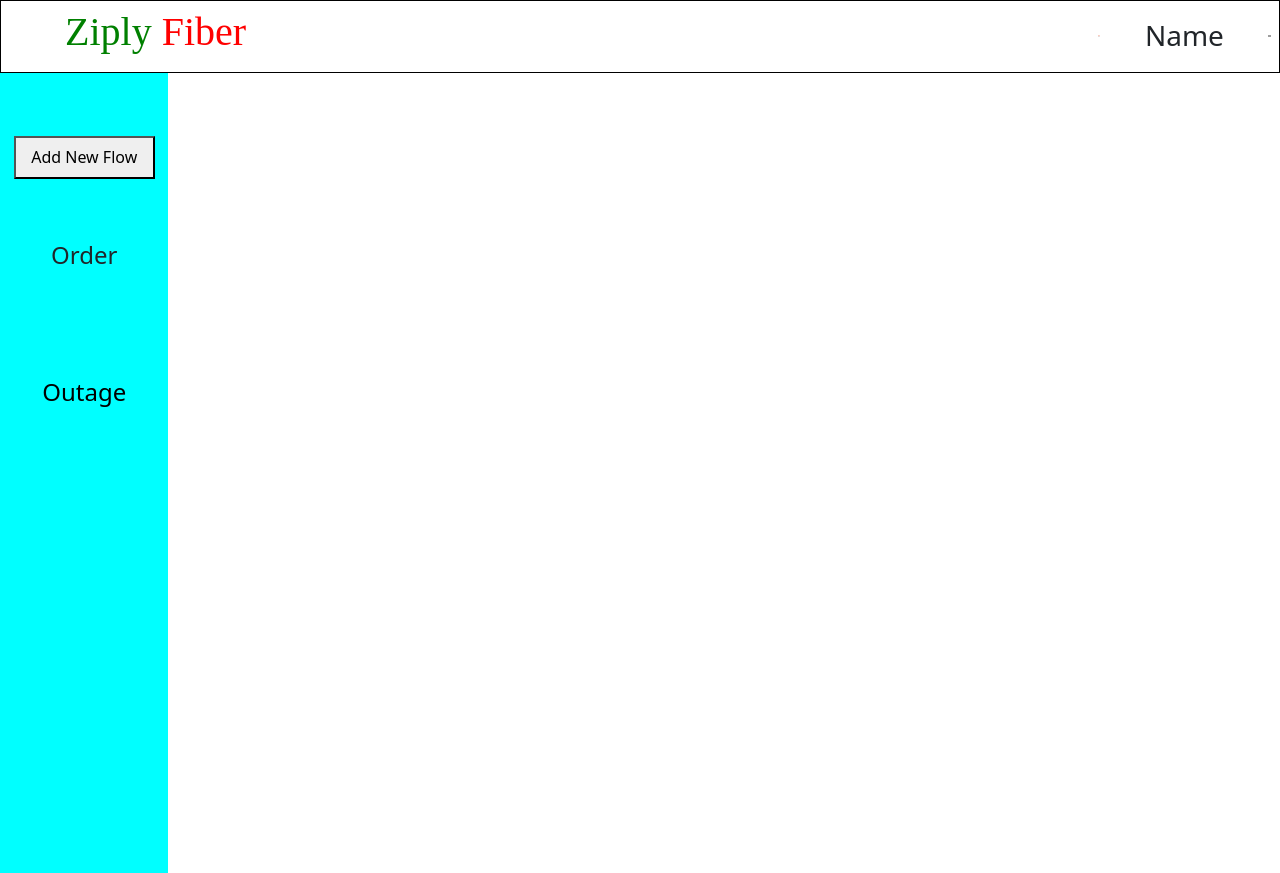
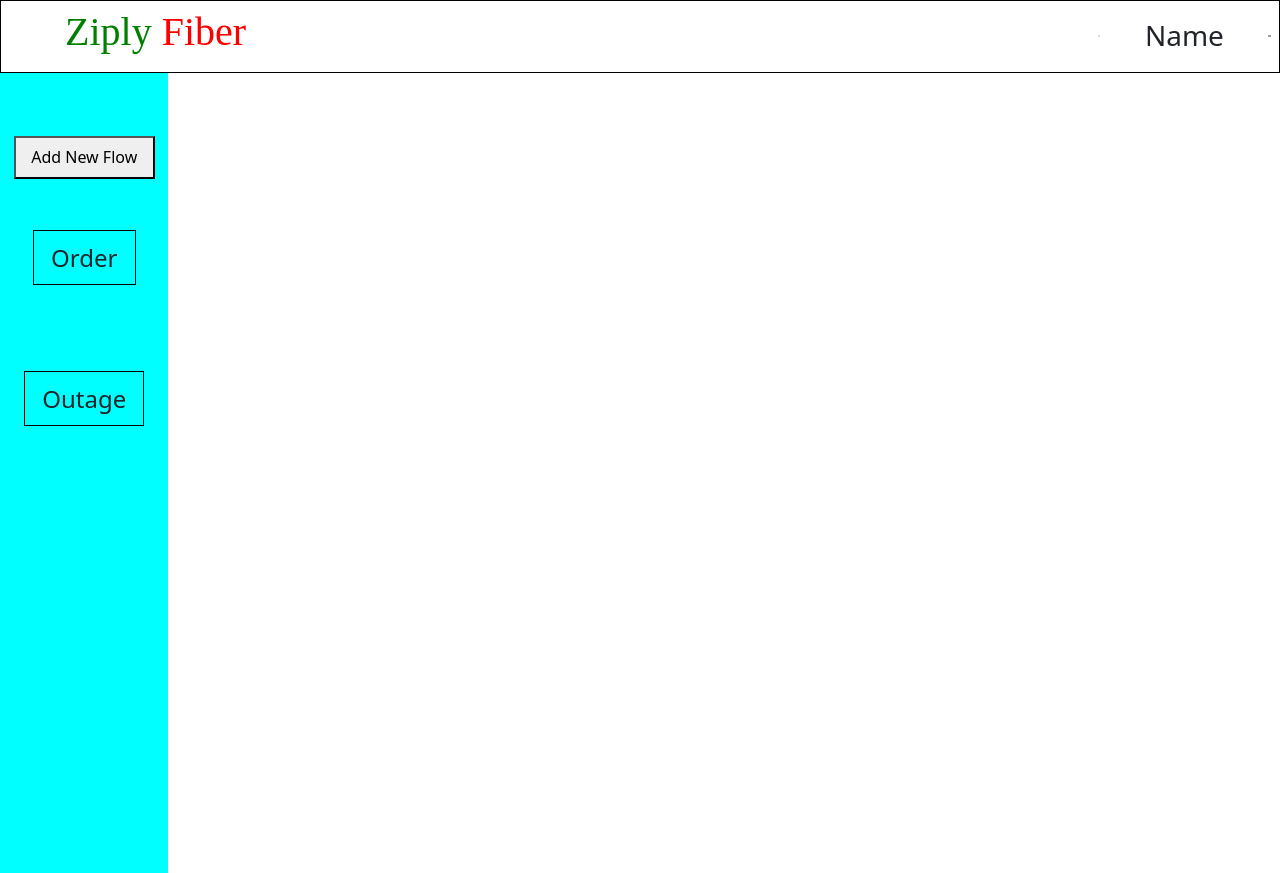
Before and after one commit to saurabh6893/SidebarUi, a React (Create React App) app: page / in a window 1280 px wide. Built offline with nearby package versions, Linux system fonts and the light colour scheme; grey boxes are pictures that could not be loaded.

Commit message:
added edit option: status Unfixed

```diff
--- a/src/App.css
+++ b/src/App.css
@@ -133,7 +133,9 @@
   margin: 10%;
   padding: 1%;
 }
-
+.flow {
+  border: 1px solid black;
+}
 /*
 
 
--- a/src/Pages/Flowstats.tsx
+++ b/src/Pages/Flowstats.tsx
@@ -5,23 +5,21 @@
 import Modal from 'react-bootstrap/Modal'
 
 const Flowstats = () => {
-  const { text, setText, flowbar, active, setActive, setFlowbars } =
+  const { pushtext, text, setText, selected, setSideArr, sideArr } =
     useContext(ZipContext)
   const [show, setShow] = useState(false)
 
-  const texton = (e: any) => {
-    setText(e.target.value)
+  const save = (selected: any, text: any) => {
+    let edited = sideArr.map((s: any) => {
+      if (s.id === selected) {
+        s.title = text
+      }
+      return sideArr
+    })
+    setSideArr(edited)
   }
 
-  const saveFlow = () => {
-    if (!flowbar.includes(text)) {
-      flowbar.pop()
-      setFlowbars([...flowbar, text])
-      setActive(!active)
-    }
-
-    console.log(flowbar)
-  }
+  const Yes = (e) => {}
 
   return (
     <div className='flowstats'>
@@ -29,7 +27,7 @@
         <Button className='delete' variant='danger'>
           Delete
         </Button>
-        <Button variant='primary' onClick={() => setShow(true)}>
+        <Button variant='primary' onClick={() => save(selected, text)}>
           Save
         </Button>
       </div>
@@ -47,7 +45,7 @@
         </Modal.Header>
         <Modal.Body>
           <h1>Are u Sure u want to save ??</h1>
-          <Button variant='primary' onClick={saveFlow}>
+          <Button variant='primary' onClick={(e) => Yes(e)}>
             Save
           </Button>
         </Modal.Body>
@@ -60,7 +58,7 @@
           <input
             type='text'
             placeholder='Enter a name'
-            onChange={(e) => texton(e)}
+            onChange={(e) => pushtext(e)}
           />
         </div>
       </div>
--- a/src/Zipply.tsx
+++ b/src/Zipply.tsx
@@ -6,9 +6,8 @@
 export type Info = {
   text?: any
   setText?: any
-
-  flowbar?: any
-  setFlowbars?: any
+  sideArr?: any
+  setSideArr?: any
 }
 
 type ContextProp = {
@@ -18,41 +17,59 @@
 export const ZipContext: React.Context<any> = createContext('')
 
 const Zipply: React.FC<Info> = () => {
-  const [text, setText] = useState('newFlow')
-  const [flowbar, setFlowbars] = useState(['Outage'])
-  const [active, setActive] = useState<boolean>(false)
-  const more = () => {
+  const [sideArr, setSideArr] = useState<any>([])
+  const [text, setText] = useState<any>('')
+  const [active, setActive] = useState<any>(false)
+  const [selected, setSelected] = useState<any>(0)
+
+  const Update = (id: any) => {
     setActive(!active)
+    setSelected(id)
+    console.log(id)
   }
-  const addNew = () => {
-    if (!flowbar.includes('newFlow')) {
-      setFlowbars([...flowbar, text])
+  const pushtext = (e: any) => {
+    setText(e.target.value)
+  }
+
+  const addNew = (E: any) => {
+    let Flowbox = {
+      id: Date.now(),
+      title: 'New Flowbox',
     }
+    setSideArr([...sideArr, Flowbox])
   }
 
   return (
     <ZipContext.Provider
-      value={{ text, active, setActive, setText, flowbar, setFlowbars }}
+      value={{
+        sideArr,
+        setSideArr,
+        text,
+        setText,
+        active,
+        setActive,
+        pushtext,
+      }}
     >
       <div className='Zipply'>
         <Navbar />
         <div className='mainbody'>
           <div className='sidebar'>
-            <button className='add' onClick={addNew}>
+            <button className='add' onClick={(e) => addNew(e)}>
               Add New Flow
             </button>
 
             <div className='flows'>
               <div className='flow'>Order</div>
-              {flowbar.map((flow, index) => (
+              <div className='flow'>Outage</div>
+
+              {sideArr.map((component: any) => (
                 <button
-                  onClick={more}
-                  className='flowB'
-                  key={index}
-                  style={{ color: 'black' }}
-                  disabled={flowbar.length - 1 > index ? true : false}
+                  className='flow'
+                  key={component.id}
+                  onClick={() => Update(component.id)}
                 >
-                  {flow}
+                  {component.title}
                 </button>
               ))}
             </div>
```
